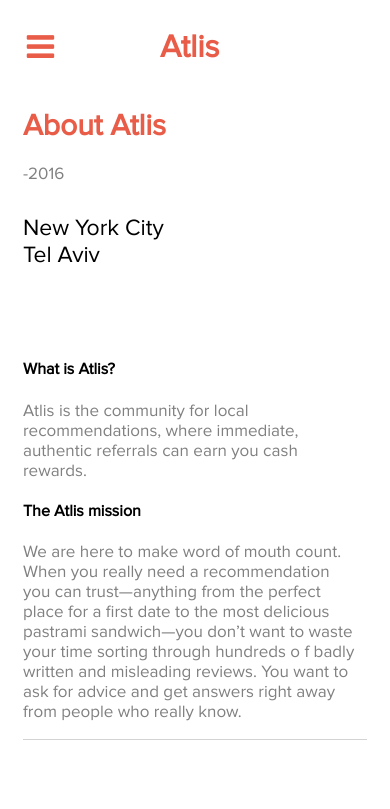
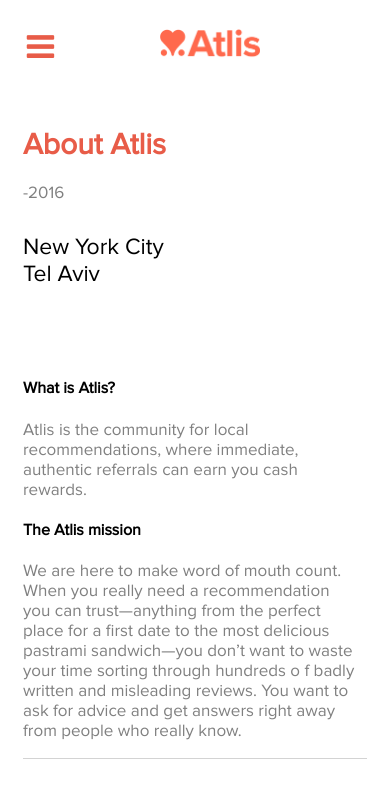
Before and after one commit to matke1/AtlPractice, a plain HTML site: page Index.html in a window 390 px wide. Shown: the top 809 px of the page. Drawn offline with nearby package versions, Linux system fonts and the light colour scheme.

Commit message:
Deveti commit

```diff
--- a/Index.html
+++ b/Index.html
@@ -56,7 +56,7 @@
 
             <div class="closeDiv"><a href="javascript:void(0)" class="close" onclick="closeNav()"><i class="fa fa-times icon-3x" aria-hidden="true"></i></a></div>
 
-            <div class="divdropDownLogo"><h1><a href="#" class="dropDownLogo">Atlis</a></h1></div>
+            <div class="divdropDownLogo"><h1><a href="#" class="dropDownLogo"><img src="img/logo.png" alt="logo"></a></h1></div>
 
 
         </div>
@@ -83,7 +83,7 @@
 
             <ul>
                 <li>
-                    <h1><a href="#">Atlis</a></h1>
+                    <h1><a href="#"><img src="img/logo.png" alt="logo"></a></h1>
                 </li>
                 <li>
                     <p><a href="#">I'm a Business</a></p>
--- a/Style/Header.scss
+++ b/Style/Header.scss
@@ -10,11 +10,8 @@
 
 .header{
   display: block;
-  padding:0;
   margin:0 auto;
   position: relative;
-
-
 
   .leftSide{
     display: inline-block;
@@ -33,17 +30,23 @@
       }
 
       h1{
-        padding-right:50px;
-        font-family: $FontFamily;
         a{
           color: $PrimaryColor;
           text-decoration: none;
+
+
+          img{
+            width: 100px;
+            height: 30px;
+            padding-right: 60px;
         }
       }
-      p{
+    }
+
+
+    p{
         padding-right:20px;
         margin:0;
-        font-size:13px;
         font-family: $FontFamily;
 
         .activeLink{
@@ -51,11 +54,13 @@
           text-decoration: none;
           padding-bottom: 2px;
           border-bottom:2px solid $PrimaryColor;
+
         }
 
         a{
           text-decoration: none;
           color: black;
+          float: right;
 
         }
       }
--- a/Style/OverlayMenu.scss
+++ b/Style/OverlayMenu.scss
@@ -108,6 +108,12 @@
             margin-top:0;
             position: relative;
 
+            img{
+              width: 100px;
+              height: 30px;
+              padding-right: 60px;
+            }
+
           }
 
         }
--- a/Style/StyleRespHeader.scss
+++ b/Style/StyleRespHeader.scss
@@ -23,12 +23,17 @@
           margin: 0 auto;
         }
 
-        h1 {
-
-          padding-right: 20px;
-          a {
+        h1{
+          a{
             color: $PrimaryColor;
             text-decoration: none;
+
+
+            img{
+              width: 100px;
+              height: 30px;
+              padding-right: 20px;
+            }
           }
         }
         p {
```
Also changed, not shown: ProximaNovaBold.ttf (deleted), Style/Style.css, img/logo.png (added), 1 other file.
